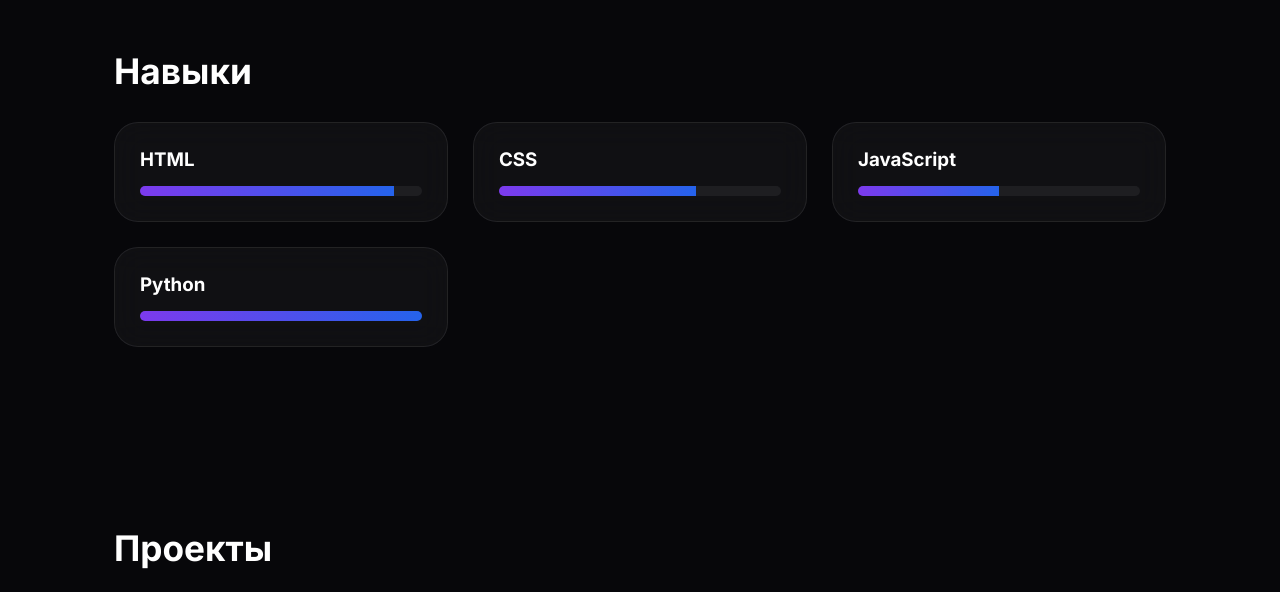
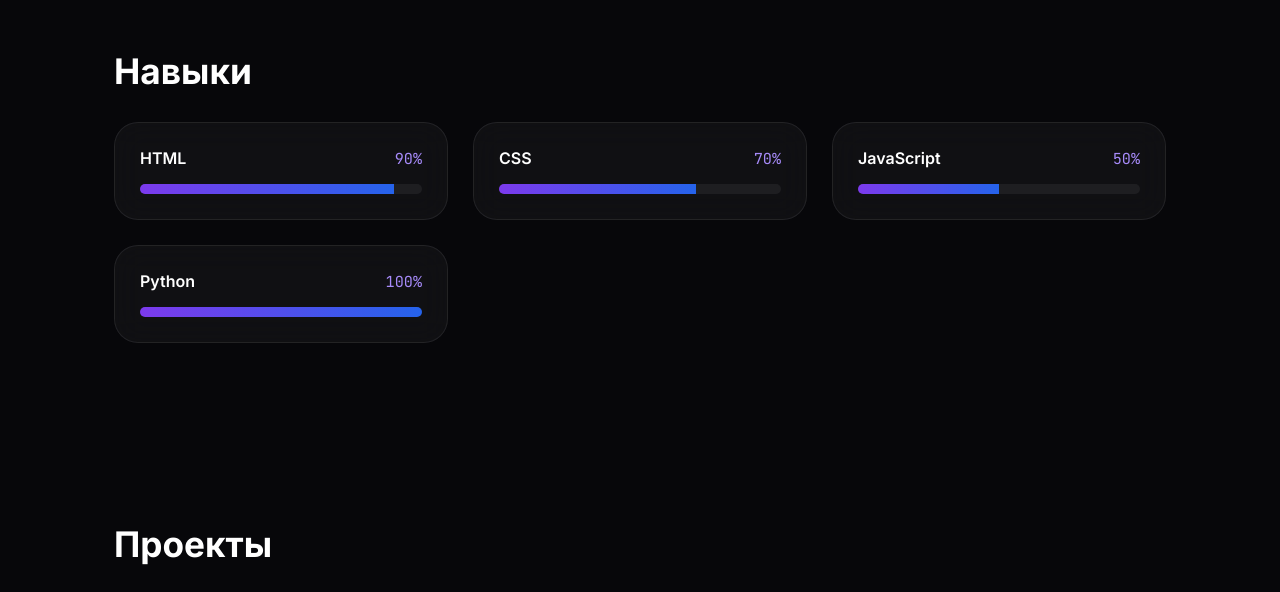
Before and after one commit to Cr1staloriginal/cr1staloriginal.github.io, a plain HTML site: page index.html in a window 1280 px wide. Shown: the part 1240-1832 px from the top of the page. Drawn offline with nearby package versions, Linux system fonts and the light colour scheme.

Commit message:
Update index.html

```diff
--- a/index.html
+++ b/index.html
@@ -103,38 +103,61 @@
 
     <h2>Навыки</h2>
 
-    <div class="skills-grid">
+<div class="skills-grid">
 
-        <div class="skill glass">
+    <div class="skill glass">
+
+        <div class="skill-top">
             <h3>HTML</h3>
-            <div class="bar">
-                <div style="width:90%"></div>
-            </div>
+            <span>90%</span>
         </div>
 
-        <div class="skill glass">
-            <h3>CSS</h3>
-            <div class="bar">
-                <div style="width:70%"></div>
-            </div>
-        </div>
-
-        <div class="skill glass">
-            <h3>JavaScript</h3>
-            <div class="bar">
-                <div style="width:50%"></div>
-            </div>
-        </div>
-
-        <div class="skill glass">
-            <h3>Python</h3>
-            <div class="bar">
-                <div style="width:100%"></div>
-            </div>
+        <div class="bar">
+            <div style="width:90%"></div>
         </div>
 
     </div>
 
+    <div class="skill glass">
+
+        <div class="skill-top">
+            <h3>CSS</h3>
+            <span>70%</span>
+        </div>
+
+        <div class="bar">
+            <div style="width:70%"></div>
+        </div>
+
+    </div>
+
+    <div class="skill glass">
+
+        <div class="skill-top">
+            <h3>JavaScript</h3>
+            <span>50%</span>
+        </div>
+
+        <div class="bar">
+            <div style="width:50%"></div>
+        </div>
+
+    </div>
+
+    <div class="skill glass">
+
+        <div class="skill-top">
+            <h3>Python</h3>
+            <span>100%</span>
+        </div>
+
+        <div class="bar">
+            <div style="width:100%"></div>
+        </div>
+
+    </div>
+
+</div>
 </section>
 
 <section id="projects" class="section">
```
